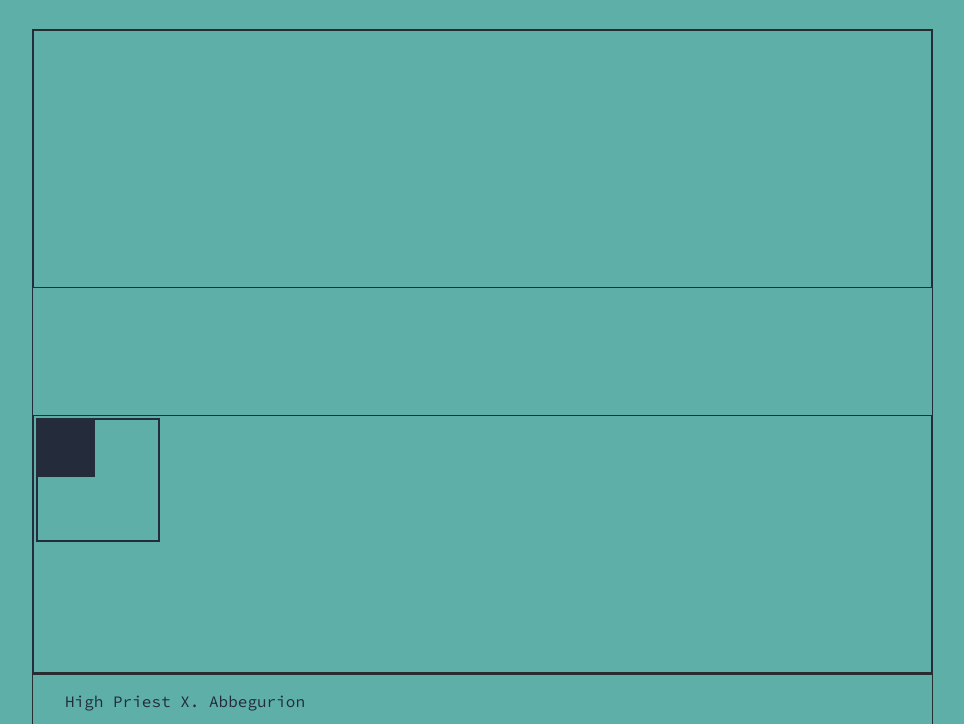
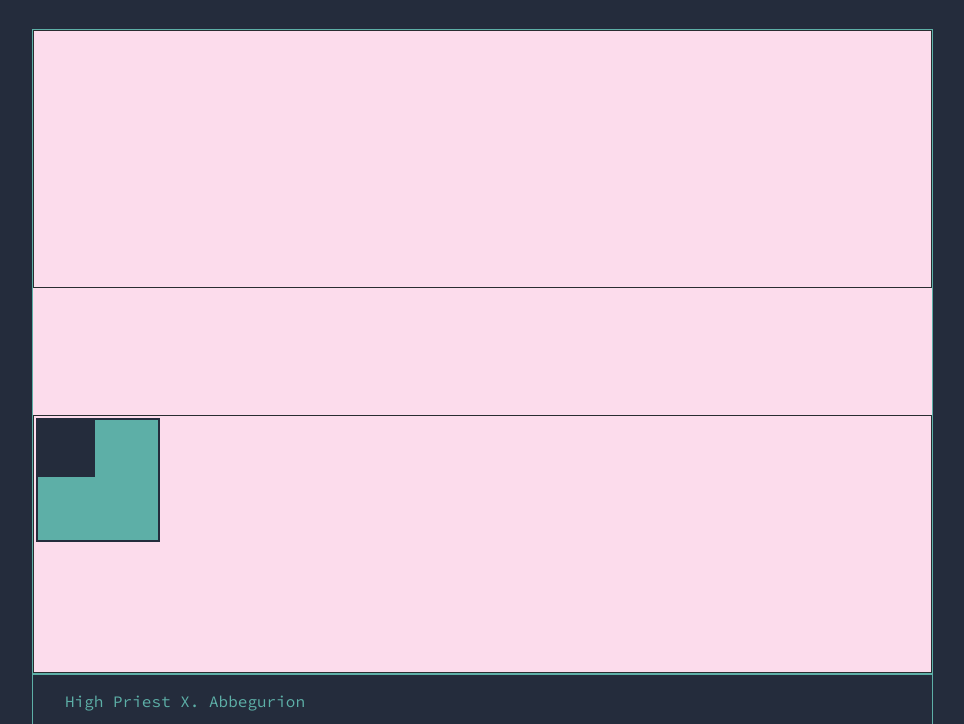
Before and after one commit to onefinedruid/star-sim, a website built with webpack: page public/index.html in a window 1280 px wide. Shown: the part 83-807 px from the top of the page, without its empty margins (8-972 px from the left). Built offline with nearby package versions, Linux system fonts and the light colour scheme; files whose address does not match are found by name.

Commit message:
palette refresh

```diff
--- a/public/style.css
+++ b/public/style.css
@@ -14,8 +14,8 @@
 
 body {
 	zoom: 1;
-	background-color: #5DAFA7;
-	color: #242c3c;
+	background-color: #242c3c;
+	color: #5DAFA7;
 	font-family: 'Source Code Pro', monospace;
 }
 
@@ -44,8 +44,8 @@ p {
 	height: 643px;
 	background-size: auto;
 	background-repeat: no-repeat;
-	background-color: #5DAFA7;
-	border: 1px solid #242c3c;
+	background-color: #fcdcec;
+	border: 1px solid #5DAFA7;;
 	padding: 0;
 }
 
@@ -100,7 +100,7 @@ textarea:focus, input:focus{
 #terminal {
 	margin: 2rem;
 	margin-top: 0;
-	border: 1px solid #292D30;
+	border: 1px solid #5DAFA7;
 }
 
 #terminal-in {
```
